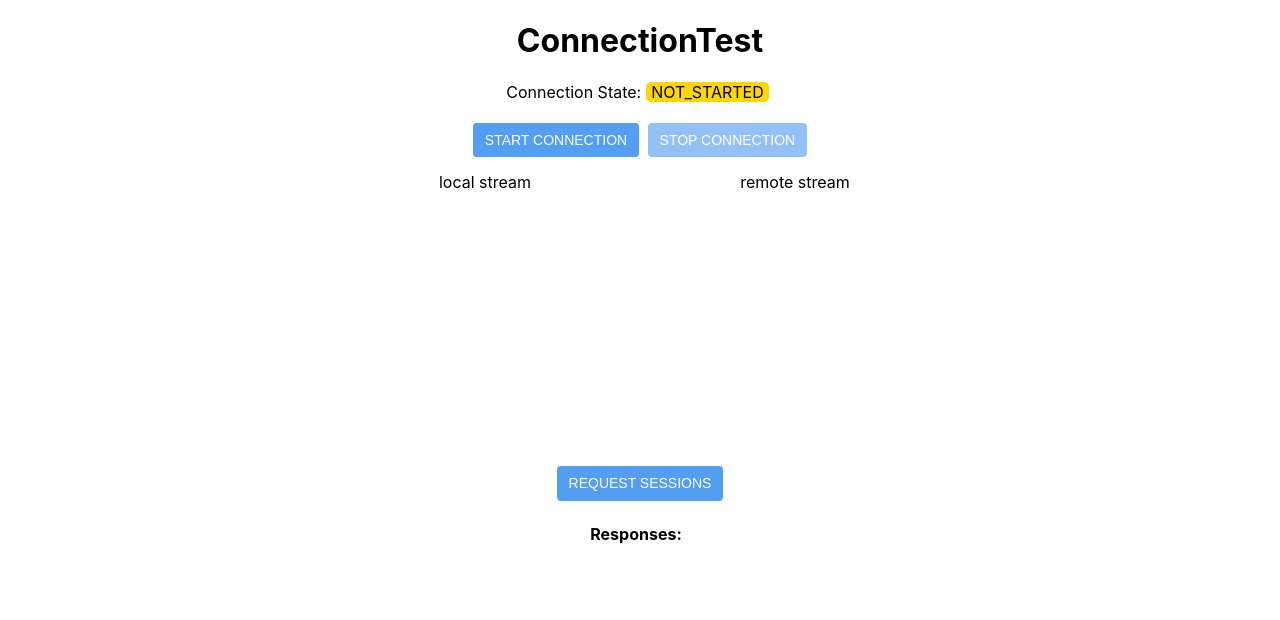
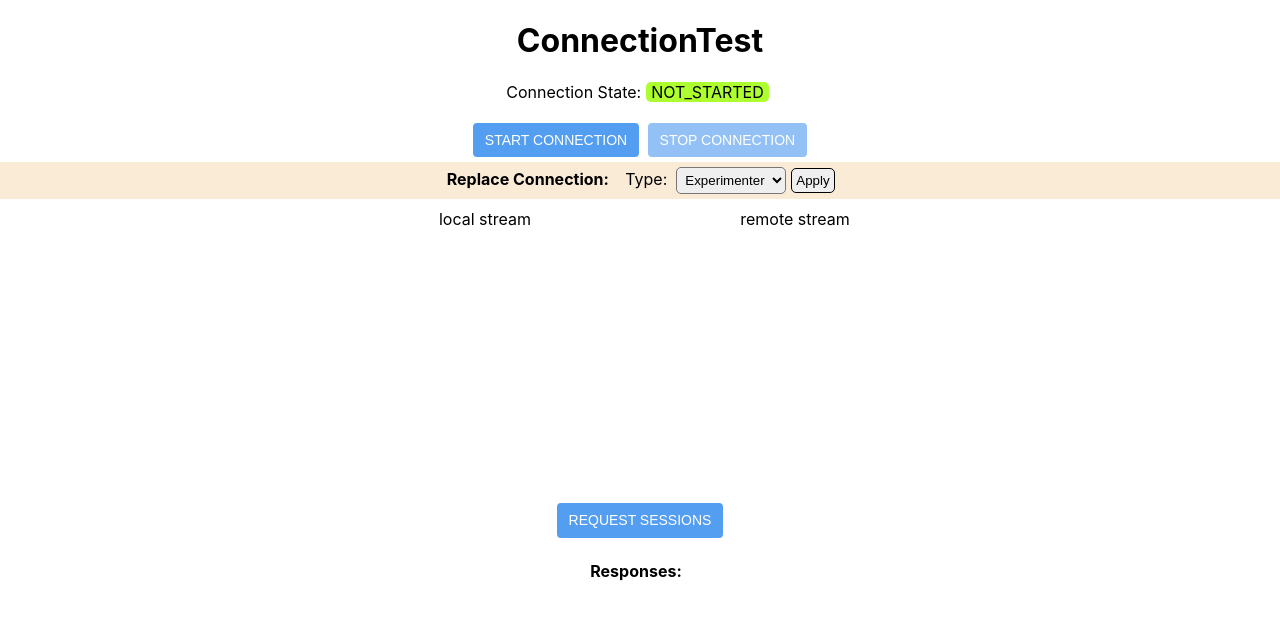
Before and after one commit to TUMFARSynchrony/SynthARium, a React (Create React App) app in the folder frontend/: page /connectionTest in a window 1280 px wide. Shown: the top 620 px of the page. Built offline with nearby package versions, Linux system fonts and the light colour scheme.

Commit message:
Add ReplaceConnection to Connection test page to change connection settings

```diff
--- a/frontend/src/App.js
+++ b/frontend/src/App.js
@@ -27,10 +27,10 @@ function App() {
     };
 
     // request local stream if requireLocalStream and localStream was not yet requested.
-    if (userType === "participant" && !localStream) {
+    if (connection.userType === "participant" && !localStream) {
       asyncStreamHelper();
     }
-  }, [localStream]);
+  }, [localStream, connection]);
 
   return (
     <div className="App">
@@ -46,7 +46,7 @@ function App() {
           <Route exact path="/watchingRoom" element={<WatchingRoom />} />
           <Route exact path="/sessionForm" element={<SessionForm />} />
           <Route exact path="/connectionTest" element={
-            <ConnectionTest localStream={localStream} connection={connection} />
+            <ConnectionTest localStream={localStream} connection={connection} setConnection={setConnection} />
           } />
         </Routes>
       </Router>
--- a/frontend/src/networking/Connection.ts
+++ b/frontend/src/networking/Connection.ts
@@ -16,7 +16,7 @@ export default class Connection {
   readonly connectionStateChange: SimpleEventHandler<ConnectionState>;
   readonly remoteStreamChange: SimpleEventHandler<MediaStream>;
 
-  readonly sessionId: string;
+  readonly sessionId?: string;
   readonly participantId?: string;
   readonly userType: "participant" | "experimenter";
 
@@ -30,9 +30,9 @@ export default class Connection {
   private dc: RTCDataChannel;
 
 
-  constructor(userType: "participant" | "experimenter", sessionId: string, participantId?: string) {
-    if (userType === "participant" && !participantId) {
-      throw new Error("[Connection] userType participant requires the participantId to be defined.");
+  constructor(userType: "participant" | "experimenter", sessionId?: string, participantId?: string) {
+    if (userType === "participant" && (!participantId || !sessionId)) {
+      throw new Error("[Connection] userType participant requires the participantId and sessionId to be defined.");
     }
     this.sessionId = sessionId;
     this.participantId = participantId;
--- a/frontend/src/pages/ConnectionTest/ConnectionTest.css
+++ b/frontend/src/pages/ConnectionTest/ConnectionTest.css
@@ -61,21 +61,21 @@ video {
 	padding: 0 5px;
 }
 
-.connectionState.NotStarted {
+.connectionState.NOT_STARTED {
 	background-color: greenyellow;
 }
 
-.connectionState.Connecting {
+.connectionState.CONNECTING {
 	background-color: lightblue;
 }
 
-.connectionState.Connected {
+.connectionState.CONNECTED {
 	background-color: green;
 	color: white;
 }
 
-.connectionState.Disconnected,
-.connectionState.Failed {
+.connectionState.DISCONNECTED,
+.connectionState.FAILED {
 	background-color: red;
 	color: white;
 }
@@ -116,3 +116,30 @@ video {
 	text-align: left;
 	white-space: pre-wrap;
 }
+
+/* ReplaceConnection Component */
+.replaceConnectionWrapper {
+	display: flex;
+	justify-content: center;
+	background-color: antiquewhite;
+}
+
+.replaceConnectionWrapper span {
+	margin: .4rem;
+	font-weight: bold;
+}
+
+.replaceConnectionForm,
+.replaceConnectionForm label {
+	padding: 5px;
+}
+
+.replaceConnectionForm select,
+.replaceConnectionForm input {
+	padding: 4px;
+	border-radius: 5px;
+}
+
+.replaceConnectionForm input {
+	border: 1px solid black
+}
--- a/frontend/src/pages/ConnectionTest/ConnectionTest.tsx
+++ b/frontend/src/pages/ConnectionTest/ConnectionTest.tsx
@@ -3,11 +3,13 @@ import { useRef, useEffect, useState } from "react";
 
 import "./ConnectionTest.css";
 import Connection, { ConnectionState } from "../../networking/Connection";
+import InputField from "../../components/atoms/InputField/InputField";
 
 
 const ConnectionTest = (props: {
   localStream?: MediaStream,
-  connection: Connection;
+  connection: Connection,
+  setConnection: (connection: Connection) => void,
 }) => {
   const connection = props.connection;
   const [connectionState, setConnectionState] = useState(connection.state);
@@ -39,6 +41,7 @@ const ConnectionTest = (props: {
       </p>
       <button onClick={() => connection.start(props.localStream)} disabled={connection.state !== ConnectionState.NOT_STARTED}>Start Connection</button>
       <button onClick={() => connection.stop()} disabled={connection.state !== ConnectionState.CONNECTED}>Stop Connection</button>
+      {connection.state === ConnectionState.NOT_STARTED ? <ReplaceConnection connection={connection} setConnection={props.setConnection} /> : ""}
       <div className="ownStreams">
         <Video title="local stream" srcObject={props.localStream ?? new MediaStream()} />
         <Video title="remote stream" srcObject={connection.remoteStream} />
@@ -97,6 +100,59 @@ function PrettyJson(props: { json: any; }) {
   );
 }
 
+function ReplaceConnection(props: {
+  connection: Connection,
+  setConnection: (connection: Connection) => void,
+}) {
+  const [userType, setUserType] = useState<"participant" | "experimenter">(props.connection.userType);
+  const [sessionId, setSessionId] = useState(props.connection.sessionId ?? "");
+  const [participantId, setParticipantId] = useState(props.connection.participantId ?? "");
+
+  const handleSubmit = (e: React.FormEvent<HTMLFormElement>) => {
+    e.preventDefault();
+    const connection = new Connection(userType, sessionId, participantId);
+    props.setConnection(connection);
+    console.log("Updated connection");
+  };
+
+  const info = "Replace connection before connecting to change the user type, session id or participant id";
+
+  return (
+    <div className="replaceConnectionWrapper">
+      <span title={info}>Replace Connection:</span>
+      <form onSubmit={handleSubmit} className="replaceConnectionForm">
+        <label>Type:&nbsp;&nbsp;
+          <select
+            defaultValue={props.connection.userType}
+            onChange={(e) => setUserType(e.target.value as "participant" | "experimenter")}
+          >
+            <option value="participant">Participant</option>
+            <option value="experimenter">Experimenter</option>
+          </select>
+        </label>
+        {
+          userType === "participant" ? <>
+            <label>Session ID:&nbsp;&nbsp;
+              <input
+                type="text"
+                onChange={(e) => setSessionId(e.target.value)}
+                defaultValue={props.connection.sessionId}
+              />
+            </label>
+            <label>ParticipantID:&nbsp;&nbsp;
+              <input
+                type="text"
+                onChange={(e) => setParticipantId(e.target.value)}
+                defaultValue={props.connection.participantId}
+              />
+            </label>
+          </> : ""
+        }
+        <input type="submit" value="Apply" />
+      </form>
+    </div>
+  );
+}
 
 function Video(props: {
   title: string;
```
